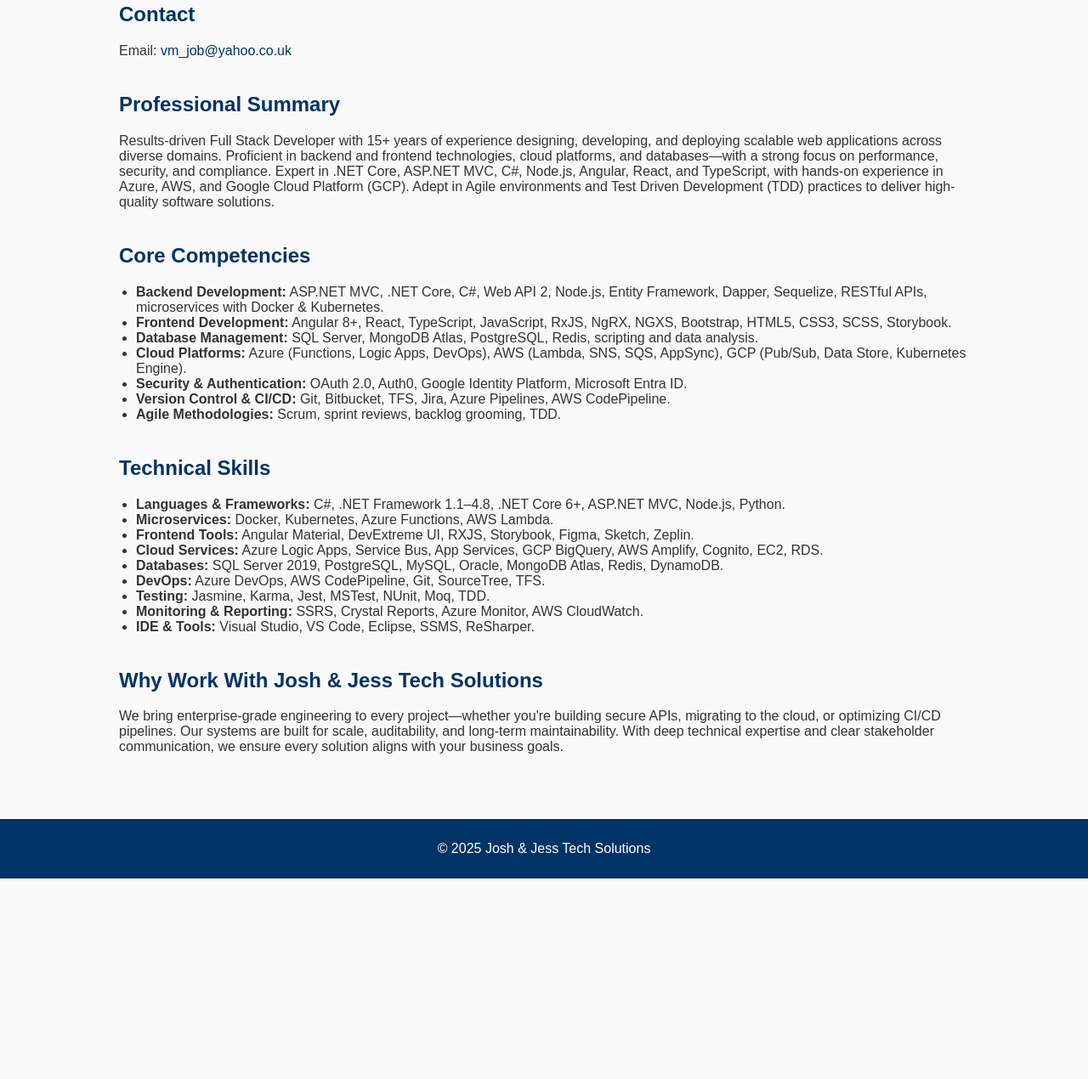
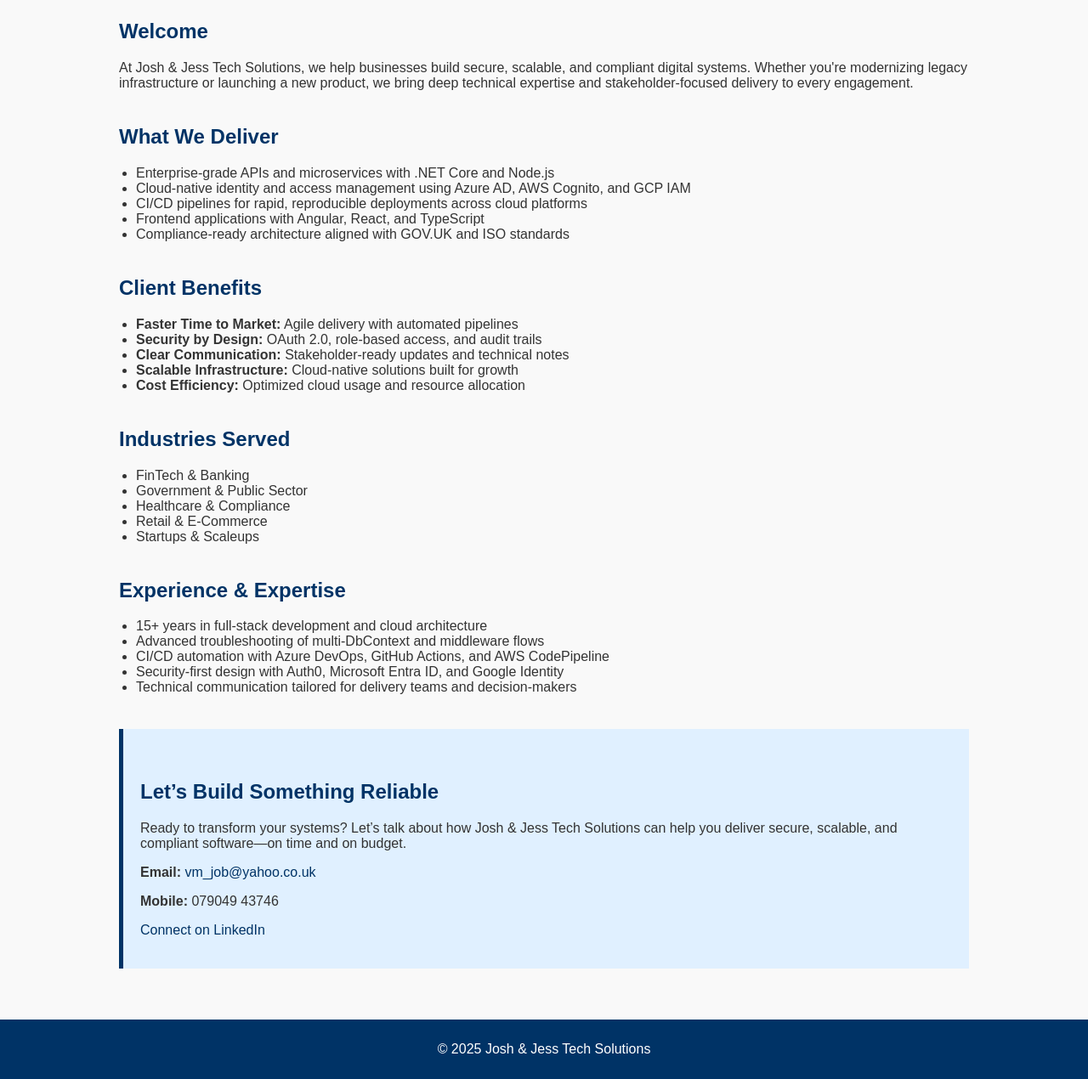
Before and after one commit to VijayMartinJJJ/JJJconsultancy.github.io, a plain HTML site: page index.html in a window 1280 px wide. Shown: the part 265-1535 px from the top of the page at 85% size. Before the commit the page ends 1299 px from the top, so only its background shows below. Drawn offline with Linux system fonts and the light colour scheme.

Commit message:
Revise index.html with new content and structure
Updated the title and added new sections to the page, including a welcome message, client benefits, industries served, and experience & expertise. Modified header and footer content for improved clarity and detail.

```diff
--- a/index.html
+++ b/index.html
@@ -3,7 +3,7 @@
 <head>
   <meta charset="UTF-8" />
   <meta name="viewport" content="width=device-width, initial-scale=1.0" />
-  <title>Vijay Tech Solutions</title>
+  <title>Josh & Jess Tech Solutions</title>
   <style>
     body {
       font-family: Arial, sans-serif;
@@ -15,7 +15,7 @@
     header {
       background: #003366;
       color: white;
-      padding: 30px;
+      padding: 40px 20px;
       text-align: center;
     }
     section {
@@ -44,49 +44,69 @@
     a:hover {
       text-decoration: underline;
     }
+    .cta {
+      background: #e0f0ff;
+      padding: 20px;
+      margin-top: 40px;
+      border-left: 5px solid #003366;
+    }
   </style>
 </head>
 <body>
   <header>
     <h1>Josh & Jess Tech Solutions</h1>
-    <p>Full Stack Senior .NET Developer</p>
+    <p>Full Stack Senior .NET Developer | Cloud-Native Architect | Agile Delivery Partner</p>
     <p>(C#, .NET Core, Node.js, Angular, React, Azure, GCP, AWS, SQL Server, MongoDB, PostgreSQL)</p>
   </header>
 
   <section>
-    <h2>Contact</h2>
-    <p>Email: <a href="mailto:vm_job@yahoo.co.uk">vm_job@yahoo.co.uk</a></p>
+    <h2>Welcome</h2>
+    <p>At Josh & Jess Tech Solutions, we help businesses build secure, scalable, and compliant digital systems. Whether you're modernizing legacy infrastructure or launching a new product, we bring deep technical expertise and stakeholder-focused delivery to every engagement.</p>
+
+    <h2>What We Deliver</h2>
+    <ul>
+      <li>Enterprise-grade APIs and microservices with .NET Core and Node.js</li>
+      <li>Cloud-native identity and access management using Azure AD, AWS Cognito, and GCP IAM</li>
+      <li>CI/CD pipelines for rapid, reproducible deployments across cloud platforms</li>
+      <li>Frontend applications with Angular, React, and TypeScript</li>
+      <li>Compliance-ready architecture aligned with GOV.UK and ISO standards</li>
+    </ul>
+
+    <h2>Client Benefits</h2>
+    <ul>
+      <li><strong>Faster Time to Market:</strong> Agile delivery with automated pipelines</li>
+      <li><strong>Security by Design:</strong> OAuth 2.0, role-based access, and audit trails</li>
+      <li><strong>Clear Communication:</strong> Stakeholder-ready updates and technical notes</li>
+      <li><strong>Scalable Infrastructure:</strong> Cloud-native solutions built for growth</li>
+      <li><strong>Cost Efficiency:</strong> Optimized cloud usage and resource allocation</li>
+    </ul>
+
+    <h2>Industries Served</h2>
+    <ul>
+      <li>FinTech & Banking</li>
+      <li>Government & Public Sector</li>
+      <li>Healthcare & Compliance</li>
+      <li>Retail & E-Commerce</li>
+      <li>Startups & Scaleups</li>
+    </ul>
+
+    <h2>Experience & Expertise</h2>
+    <ul>
+      <li>15+ years in full-stack development and cloud architecture</li>
+      <li>Advanced troubleshooting of multi-DbContext and middleware flows</li>
+      <li>CI/CD automation with Azure DevOps, GitHub Actions, and AWS CodePipeline</li>
+      <li>Security-first design with Auth0, Microsoft Entra ID, and Google Identity</li>
+      <li>Technical communication tailored for delivery teams and decision-makers</li>
+    </ul>
 
 
-    <h2>Professional Summary</h2>
-    <p>Results-driven Full Stack Developer with 15+ years of experience designing, developing, and deploying scalable web applications across diverse domains. Proficient in backend and frontend technologies, cloud platforms, and databases—with a strong focus on performance, security, and compliance. Expert in .NET Core, ASP.NET MVC, C#, Node.js, Angular, React, and TypeScript, with hands-on experience in Azure, AWS, and Google Cloud Platform (GCP). Adept in Agile environments and Test Driven Development (TDD) practices to deliver high-quality software solutions.</p>
-
-    <h2>Core Competencies</h2>
-    <ul>
-      <li><strong>Backend Development:</strong> ASP.NET MVC, .NET Core, C#, Web API 2, Node.js, Entity Framework, Dapper, Sequelize, RESTful APIs, microservices with Docker & Kubernetes.</li>
-      <li><strong>Frontend Development:</strong> Angular 8+, React, TypeScript, JavaScript, RxJS, NgRX, NGXS, Bootstrap, HTML5, CSS3, SCSS, Storybook.</li>
-      <li><strong>Database Management:</strong> SQL Server, MongoDB Atlas, PostgreSQL, Redis, scripting and data analysis.</li>
-      <li><strong>Cloud Platforms:</strong> Azure (Functions, Logic Apps, DevOps), AWS (Lambda, SNS, SQS, AppSync), GCP (Pub/Sub, Data Store, Kubernetes Engine).</li>
-      <li><strong>Security & Authentication:</strong> OAuth 2.0, Auth0, Google Identity Platform, Microsoft Entra ID.</li>
-      <li><strong>Version Control & CI/CD:</strong> Git, Bitbucket, TFS, Jira, Azure Pipelines, AWS CodePipeline.</li>
-      <li><strong>Agile Methodologies:</strong> Scrum, sprint reviews, backlog grooming, TDD.</li>
-    </ul>
-
-    <h2>Technical Skills</h2>
-    <ul>
-      <li><strong>Languages & Frameworks:</strong> C#, .NET Framework 1.1–4.8, .NET Core 6+, ASP.NET MVC, Node.js, Python.</li>
-      <li><strong>Microservices:</strong> Docker, Kubernetes, Azure Functions, AWS Lambda.</li>
-      <li><strong>Frontend Tools:</strong> Angular Material, DevExtreme UI, RXJS, Storybook, Figma, Sketch, Zeplin.</li>
-      <li><strong>Cloud Services:</strong> Azure Logic Apps, Service Bus, App Services, GCP BigQuery, AWS Amplify, Cognito, EC2, RDS.</li>
-      <li><strong>Databases:</strong> SQL Server 2019, PostgreSQL, MySQL, Oracle, MongoDB Atlas, Redis, DynamoDB.</li>
-      <li><strong>DevOps:</strong> Azure DevOps, AWS CodePipeline, Git, SourceTree, TFS.</li>
-      <li><strong>Testing:</strong> Jasmine, Karma, Jest, MSTest, NUnit, Moq, TDD.</li>
-      <li><strong>Monitoring & Reporting:</strong> SSRS, Crystal Reports, Azure Monitor, AWS CloudWatch.</li>
-      <li><strong>IDE & Tools:</strong> Visual Studio, VS Code, Eclipse, SSMS, ReSharper.</li>
-    </ul>
-
-    <h2>Why Work With Josh & Jess Tech Solutions</h2>
-    <p>We bring enterprise-grade engineering to every project—whether you're building secure APIs, migrating to the cloud, or optimizing CI/CD pipelines. Our systems are built for scale, auditability, and long-term maintainability. With deep technical expertise and clear stakeholder communication, we ensure every solution aligns with your business goals.</p>
+    <div class="cta">
+      <h2>Let’s Build Something Reliable</h2>
+      <p>Ready to transform your systems? Let’s talk about how Josh & Jess Tech Solutions can help you deliver secure, scalable, and compliant software—on time and on budget.</p>
+      <p><strong>Email:</strong> <a href="mailto:vm_job@yahoo.co.uk">vm_job@yahoo.co.uk</a></p>
+      <p><strong>Mobile:</strong> 079049 43746</p>
+      <p><a href="https://www.linkedin.com">Connect on LinkedIn</a></p>
+    </div>
   </section>
 
   <footer>
```
